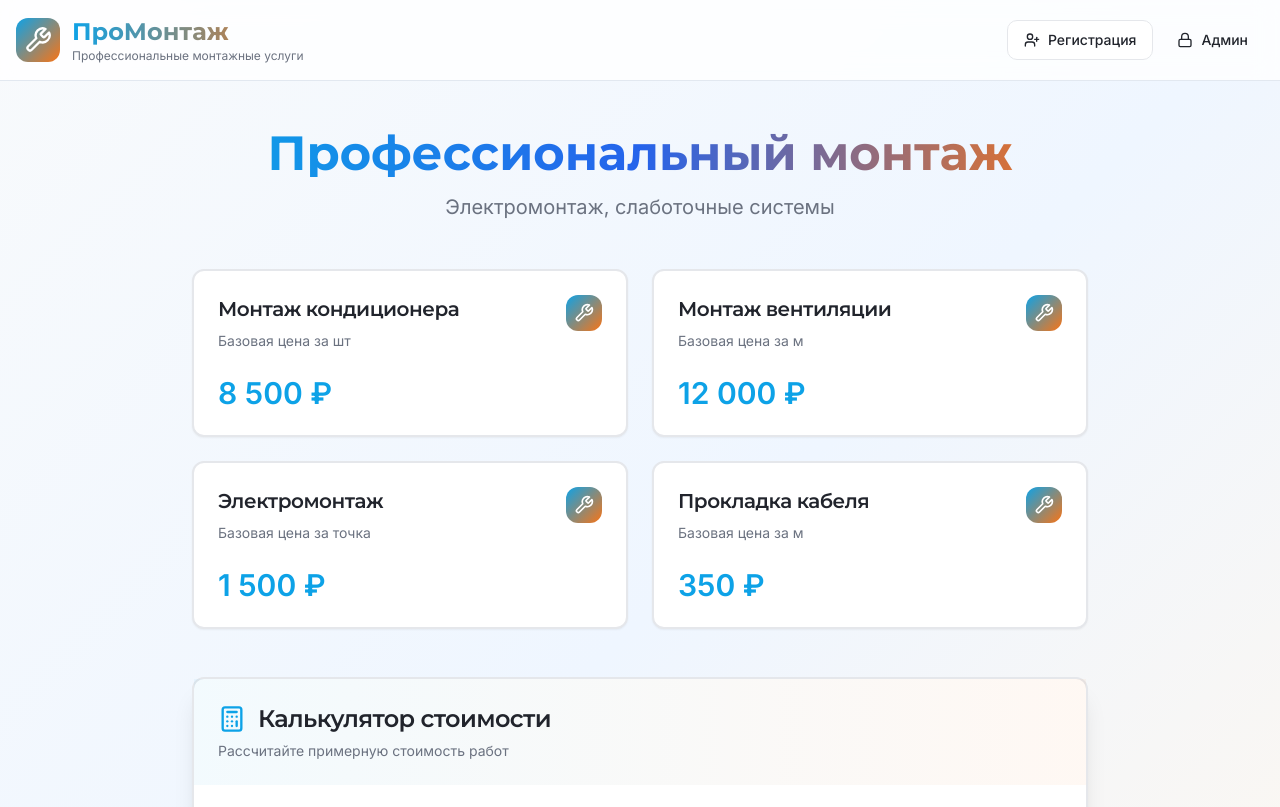
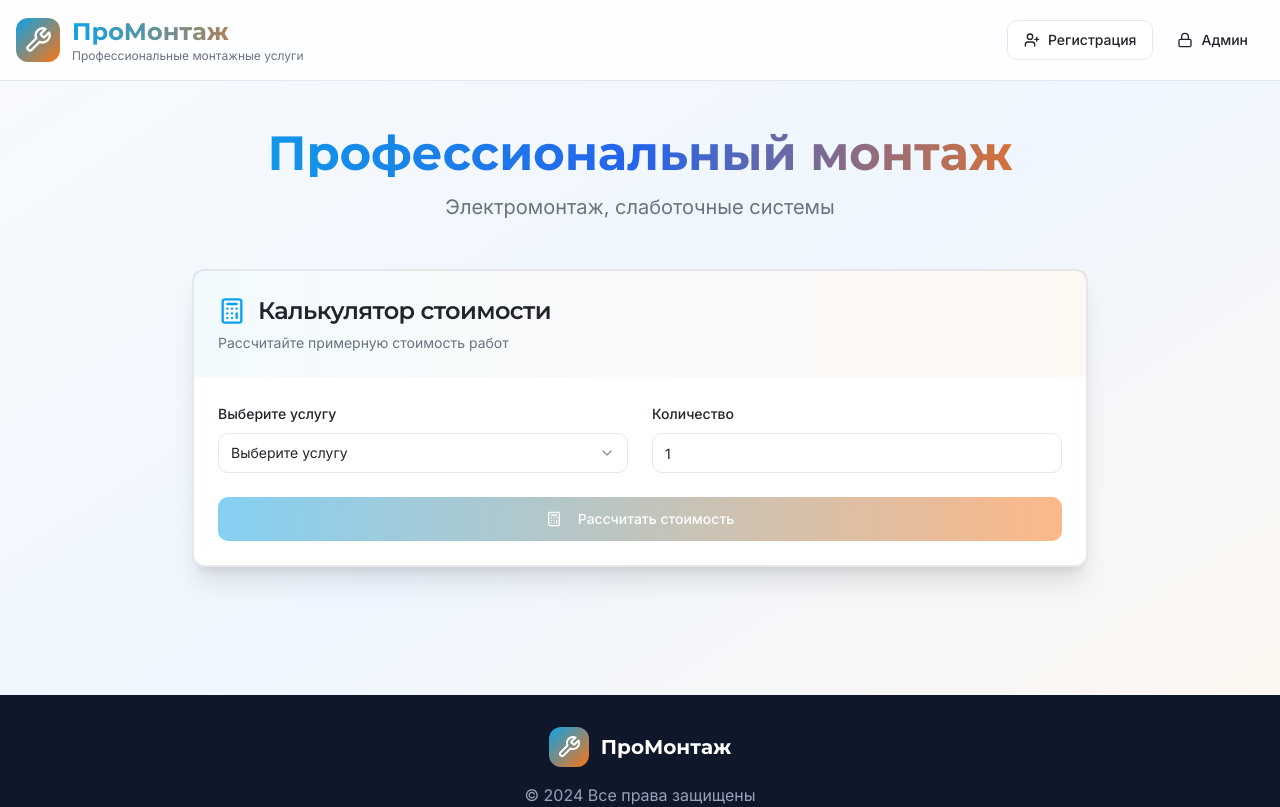
Before and after one commit to pr-poehali-dev/montazh-site-project, a React (Vite) app: page / in a window 1280 px wide. Shown: the top 807 px of the page. Built offline with nearby package versions, Linux system fonts and the light colour scheme.

Commit message:
Удаление базовых цен

```diff
--- a/src/pages/Index.tsx
+++ b/src/pages/Index.tsx
@@ -231,34 +231,7 @@ export default function Index() {
 
             </section>
 
-            <section className="grid md:grid-cols-2 gap-6">
-              {services.map((service, index) => (
-                <Card
-                  key={service.id}
-                  className="hover:shadow-lg transition-all duration-300 hover:-translate-y-1 border-2 animate-fade-in"
-                  style={{ animationDelay: `${index * 100}ms` }}
-                >
-                  <CardHeader>
-                    <div className="flex items-start justify-between">
-                      <div>
-                        <CardTitle className="text-xl">{service.name}</CardTitle>
-                        <CardDescription className="mt-2">
-                          Базовая цена за {service.unit}
-                        </CardDescription>
-                      </div>
-                      <div className="bg-gradient-to-br from-primary to-accent p-2 rounded-lg">
-                        <Icon name="Wrench" className="text-white" size={20} />
-                      </div>
-                    </div>
-                  </CardHeader>
-                  <CardContent>
-                    <p className="text-3xl font-bold text-primary">
-                      {service.basePrice.toLocaleString('ru-RU')} ₽
-                    </p>
-                  </CardContent>
-                </Card>
-              ))}
-            </section>
+
 
             <Card className="shadow-xl border-2 animate-scale-in">
               <CardHeader className="bg-gradient-to-r from-primary/5 to-accent/5">
```
